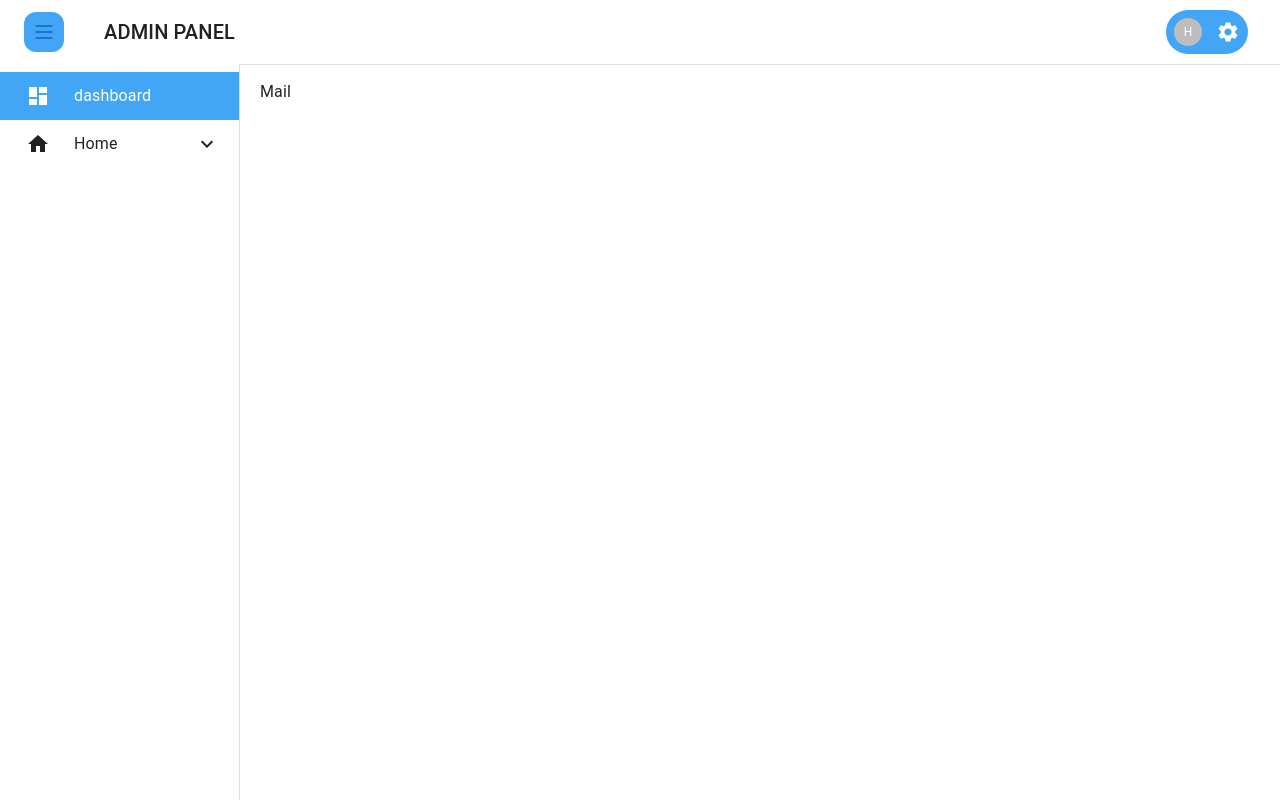
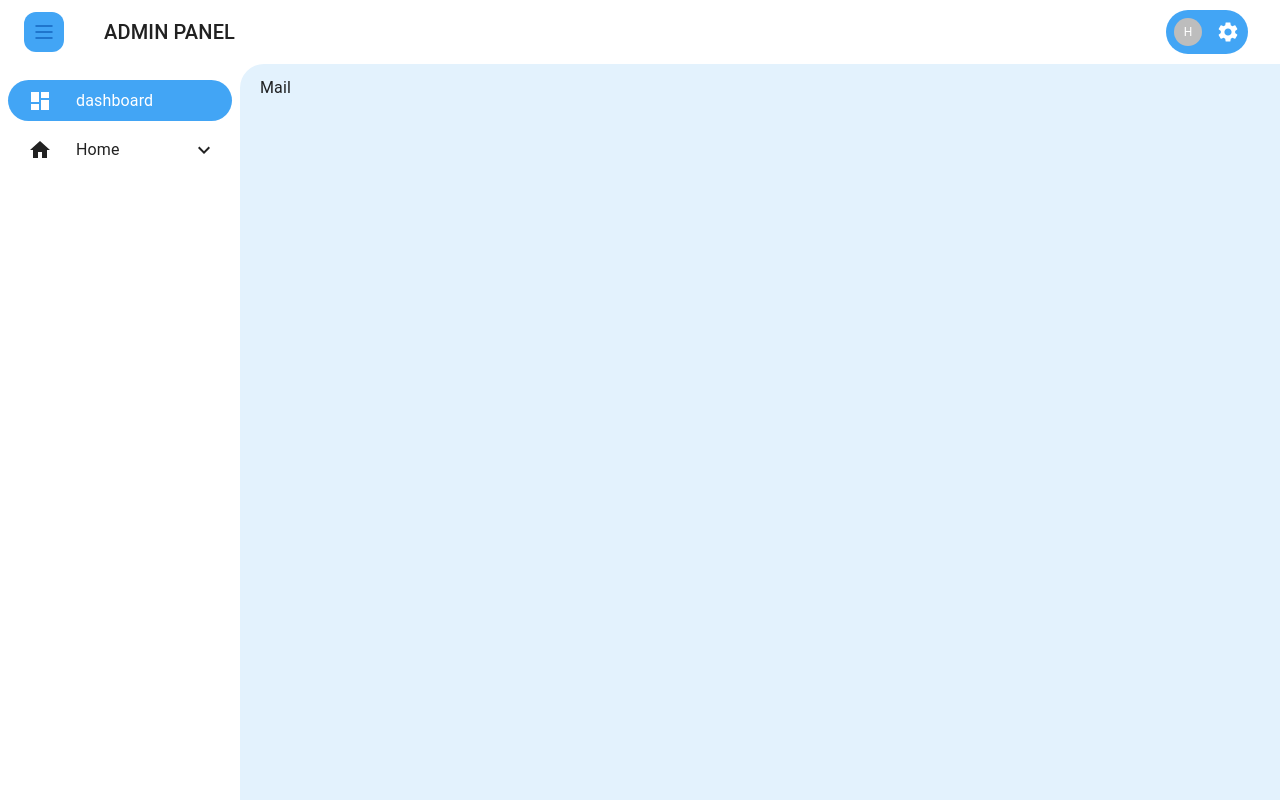
Before and after one commit to amirking59/react-starter-pack, a React app: page /mail in a window 1280 px wide. Built offline with nearby package versions, Linux system fonts and the light colour scheme.

Commit message:
fix: fix background and side bar

```diff
--- a/src/layouts/MainLayout/SideBar/Collapse/CollapseItem.jsx
+++ b/src/layouts/MainLayout/SideBar/Collapse/CollapseItem.jsx
@@ -26,7 +26,7 @@ function Item({ item }) {
       key={item.title}
       onClick={() => handleSelectItem(item.name)}
       sx={{
-        minHeight: 48,
+        height: 41,
         color: theme.palette.text.primary,
         '&.Mui-selected, &.Mui-selected:hover': {
           background: theme.palette.primary.light,
@@ -38,7 +38,7 @@ function Item({ item }) {
       <ListItemIcon
         sx={{
           minWidth: 0,
-          ml: '6px',
+          ml: '4px',
           mr: 3,
           color: selectedItem === item.name
             ? theme.palette.background.default : theme.palette.text.primary,
--- a/src/layouts/MainLayout/SideBar/Collapse/index.jsx
+++ b/src/layouts/MainLayout/SideBar/Collapse/index.jsx
@@ -35,7 +35,7 @@ function CollapseMenu({ item }) {
               background: 'transparent',
               border: `1px solid ${theme.palette.text.primary}`,
               borderLeft: 'none',
-              marginLeft: '0 !important',
+              marginLeft: '8px !important',
               marginTop: 0,
               textAlign: 'center',
               padding: '0 10px',
@@ -59,21 +59,22 @@ function CollapseMenu({ item }) {
           key={item.name}
           onClick={toggleOpen}
           sx={{
-            minHeight: 48,
+            height: 41,
+            borderRadius: '9000px',
             color: theme.palette.text.primary,
             justifyContent: leftDrawerOpened ? 'initial' : 'center',
             '&.Mui-selected, &.Mui-selected:hover': {
               background: theme.palette.primary.light,
               color: theme.palette.background.default
             },
-            px: 2.5
+            m: '8px'
           }}
         >
           <ListItemIcon
             sx={{
               minWidth: 0,
               color: theme.palette.text.primary,
-              ml: '6px',
+              ml: '4px',
               mr: leftDrawerOpened ? 3 : 'auto',
               justifyContent: 'center',
               [theme.breakpoints.down('sm')]: {
@@ -92,7 +93,7 @@ function CollapseMenu({ item }) {
               color: theme.palette.text.primary,
               fontSize: '12px',
               [theme.breakpoints.down('sm')]: {
-                right: 3,
+                right: '-2px',
                 fontSize: '10px'
               }
             }}
--- a/src/layouts/MainLayout/SideBar/Item.jsx
+++ b/src/layouts/MainLayout/SideBar/Item.jsx
@@ -27,20 +27,21 @@ function Item({ item }) {
       key={item.title}
       onClick={() => handleSelectItem(item.name)}
       sx={{
-        minHeight: 48,
+        height: 41,
         color: theme.palette.text.primary,
+        borderRadius: '9000px',
         justifyContent: leftDrawerOpened ? 'initial' : 'center',
         '&.Mui-selected, &.Mui-selected:hover': {
           background: theme.palette.primary.light,
           color: theme.palette.background.default
         },
-        px: 2.5
+        m: '8px'
       }}
     >
       <ListItemIcon
         sx={{
           minWidth: 0,
-          ml: '6px',
+          ml: '4px',
           mr: leftDrawerOpened ? 3 : 'auto',
           color: selectedItem === item.name ? theme.palette.background.default
             : theme.palette.text.primary,
--- a/src/layouts/MainLayout/SideBar/index.jsx
+++ b/src/layouts/MainLayout/SideBar/index.jsx
@@ -18,14 +18,17 @@ const openedMixin = (theme) => ({
   [theme.breakpoints.down('sm')]: {
     top: '56px'
   },
+  background: theme.palette.background.primary.main,
+  border: 'none',
   top: '64px'
 })
 
 const closedMixin = (theme) => ({
   transition: theme.transitions.create('width', {
-    easing: theme.transitions.easing.sharp,
-    duration: theme.transitions.duration.leavingScreen
+    duration: 300
   }),
+  background: theme.palette.background.primary.main,
+  border: 'none',
   overflowX: 'hidden',
   width: `calc(${theme.spacing(7)} + 1px)`,
   [theme.breakpoints.up('sm')]: {
--- a/src/layouts/MainLayout/index.jsx
+++ b/src/layouts/MainLayout/index.jsx
@@ -15,27 +15,34 @@ import SideBar from './SideBar'
 // styles
 const Main = styled('main', { shouldForwardProp: (prop) => prop !== 'open' })(({ theme, open }) => ({
   ...theme.typography.mainContent,
-  marginTop: '80px',
-  marginLeft: '20px',
-  width: 'calc(100% - 240px)',
+  background: theme.palette.background.main,
+  marginTop: '64px',
+  height: 'calc(100vh - 64px)',
+  paddingTop: '12px',
+  [theme.breakpoints.down('sm')]: {
+    marginTop: '56px',
+    height: 'calc(100vh - 56px)'
+  },
+  paddingLeft: '20px',
+  overflow: 'scroll',
+  overflowX: 'hidden',
+  borderRight: 'none',
+  borderTopLeftRadius: '24px',
   ...(!open && {
     borderBottomLeftRadius: 0,
     borderBottomRightRadius: 0,
-    transition: theme.transitions.create('margin', {
-      easing: theme.transitions.easing.sharp,
-      duration: theme.transitions.duration.leavingScreen
+    transition: theme.transitions.create(['margin', 'width'], {
+      duration: 300
     }),
-    [theme.breakpoints.down('sm')]: {
-      marginRight: '10px'
-    }
+    width: 'calc(100% - 41px)'
   }),
   ...(open && {
-    transition: theme.transitions.create('margin', {
-      easing: theme.transitions.easing.easeOut,
-      duration: theme.transitions.duration.enteringScreen
+    transition: theme.transitions.create(['margin', 'width'], {
+      duration: 300
     }),
     borderBottomLeftRadius: 0,
-    borderBottomRightRadius: 0
+    borderBottomRightRadius: 0,
+    width: 'calc(100% - 240px)'
   })
 }))
 
@@ -57,8 +64,8 @@ function MainLayout() {
         color="inherit"
         elevation={0}
         sx={{
-          borderBottom: 1,
-          borderColor: 'rgba(0, 0, 0, 0.12)'
+          border: 'none',
+          background: theme.palette.background.primary.main
         }}
       >
         <Toolbar>
--- a/src/theme.js
+++ b/src/theme.js
@@ -6,12 +6,16 @@ export const lightTheme = createTheme({
   palette: {
     mode: 'light',
     background: {
+      default: 'white',
+      primary: {
+        main: 'white'
+      },
       secondary: {
         dark: grey[400],
         main: grey[300],
         light: grey[200]
-      }
-
+      },
+      main: 'rgb(227, 242, 253)'
     }
   }
 })
@@ -20,11 +24,16 @@ export const darkTheme = createTheme({
   palette: {
     mode: 'dark',
     background: {
+      default: 'rgb(17, 25, 54)',
+      primary: {
+        main: 'rgb(17, 25, 54)'
+      },
       secondary: {
         dark: grey[800],
         main: grey[700],
         light: grey[600]
-      }
+      },
+      main: 'rgb(26, 34, 63)'
     }
   }
 })
```
